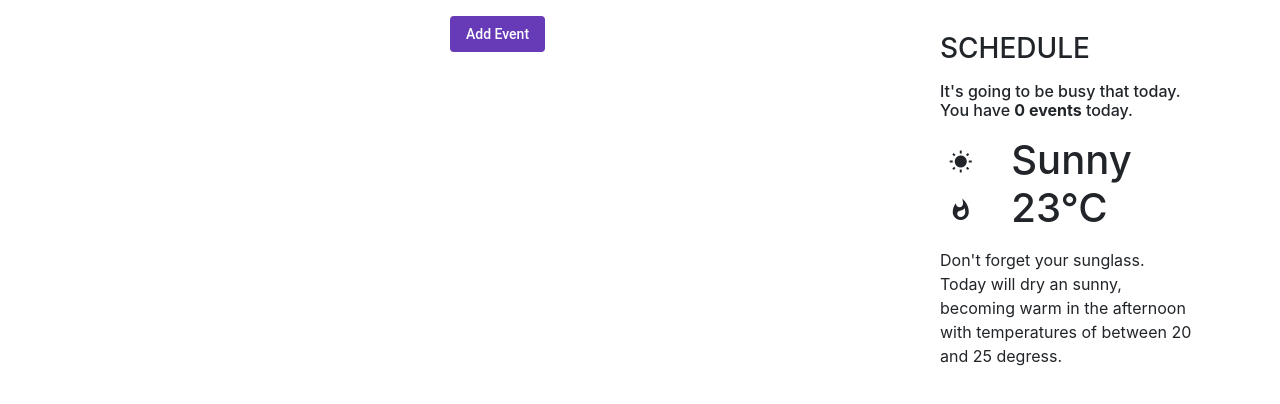
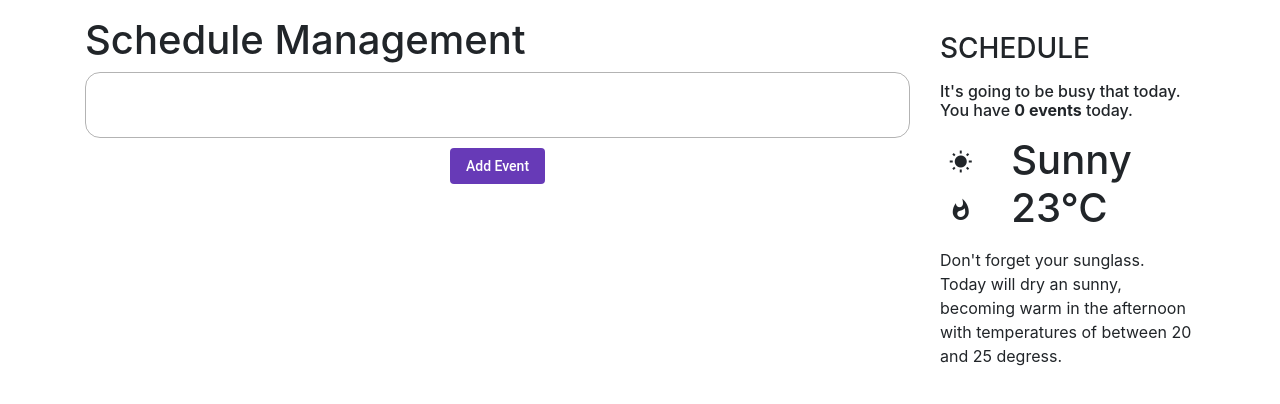
Before and after one commit to HerculesGit/agenda-app, an Angular app: page / in a window 1280 px wide. Shown: the top 404 px of the page. Built offline with nearby package versions, Linux system fonts and the light colour scheme.

Commit message:
title scheduler

```diff
--- a/src/app/app.component.css
+++ b/src/app/app.component.css
@@ -2,3 +2,15 @@
 div[class*="col"] {
     border: 1px dotted black
 } */
+
+.col-md-9 h1 {
+    font-size: 2.5rem;
+}
+
+.container-events {
+    /* background-color: #c38cffc4; */
+    padding: 2rem;
+    border-radius: 15px;
+    margin-bottom: 10px;
+    border: 1px solid rgba(0, 0, 0, 0.299)
+}
--- a/src/app/app.component.html
+++ b/src/app/app.component.html
@@ -2,9 +2,14 @@
   <div class="row mt-3">
     <div class="col-md-9">
 
-      <div *ngFor="let event of events">
-        <app-event [value]="event" (deleteEventInstanceEvent)="deleteEvent($event)"></app-event>
+      <h1>Schedule Management</h1>
+
+      <div class="container-events">
+        <div *ngFor="let event of events">
+          <app-event [value]="event" (deleteEventInstanceEvent)="deleteEvent($event)"></app-event>
+        </div>
       </div>
+
       <div class="text-center">
           <button (click)="showDialog = !showDialog" mat-flat-button color="primary">Add Event</button>
       </div>
```
